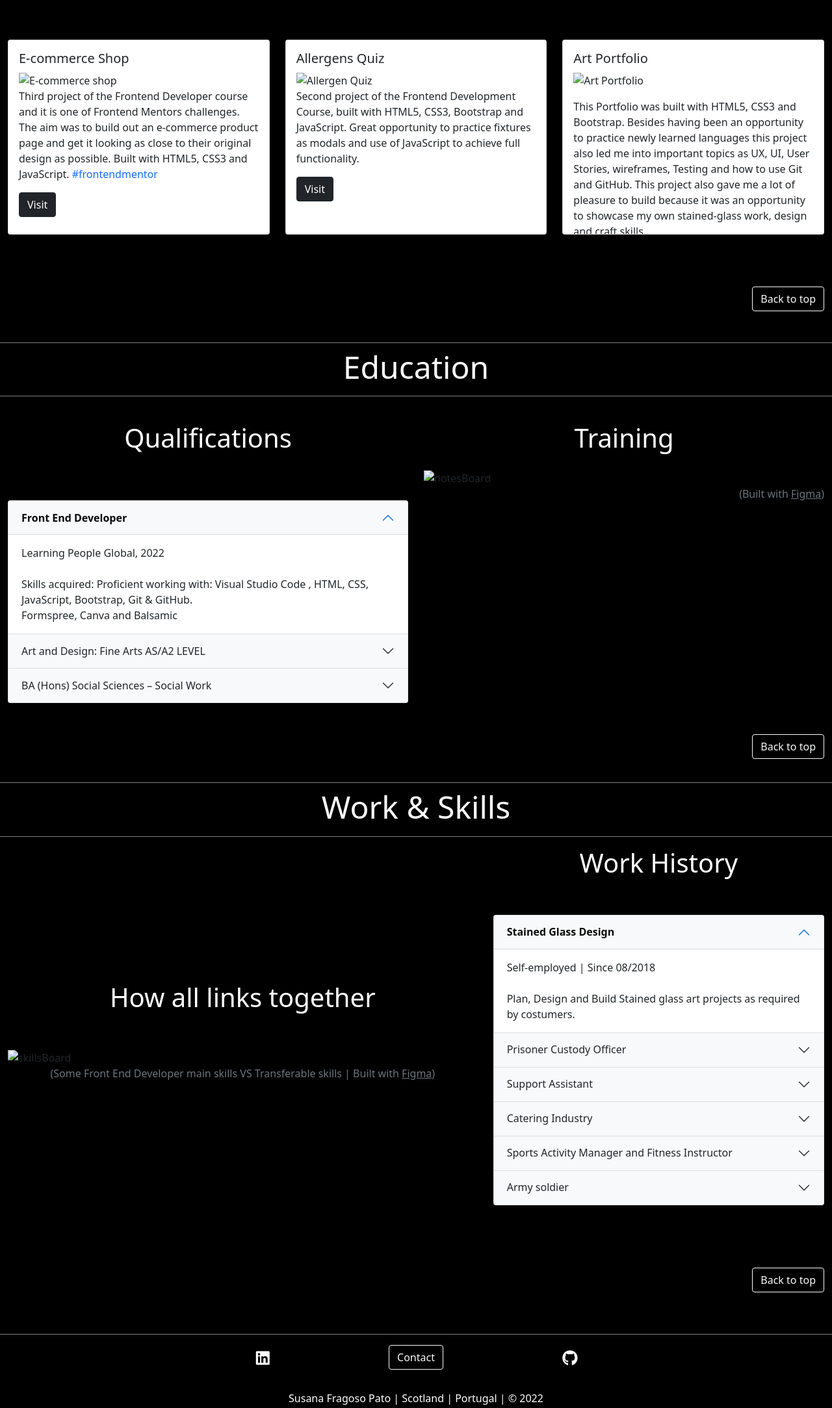
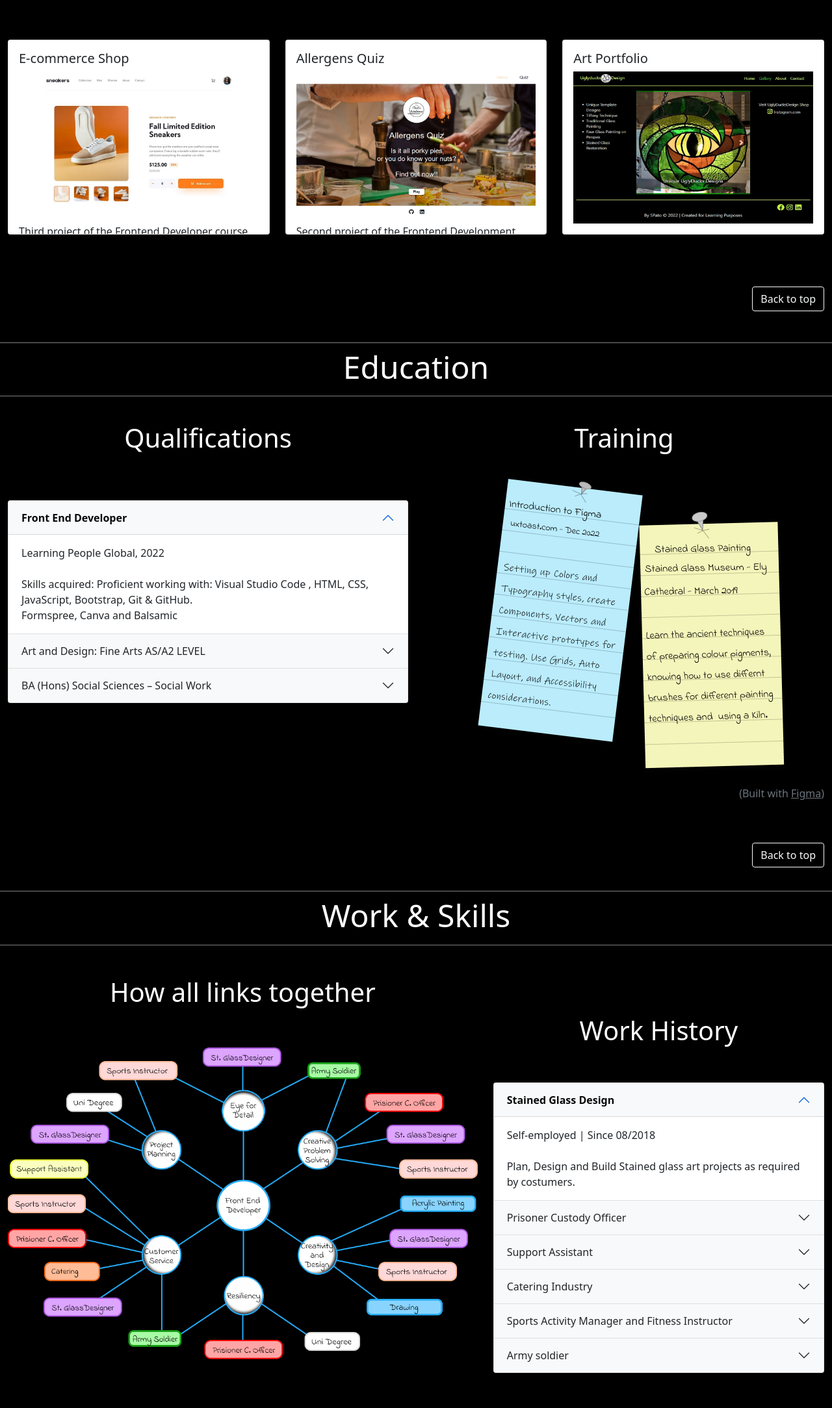
Before and after one commit to Susafp/portfolio, a plain HTML site: page index.html in a window 1280 px wide. Shown: the part 918-3085 px from the top of the page at 65% size. Drawn offline with nearby package versions, Linux system fonts and the light colour scheme; the site is published under a folder, as on GitHub Pages, so addresses that start at the root find nothing.

Commit message:
update img links

```diff
--- a/index.html
+++ b/index.html
@@ -30,7 +30,7 @@
                     <li><a href="#qualifications">Qualifications</a></li>
                     <li><a href="#training">Training</a></li>
                     <li><a href="#work">Work</a></li>
-                    <li><a href="/contact.html" target="_blank" rel="noopener">Contact</a></li>
+                    <li><a href="contact.html" target="_blank" rel="noopener">Contact</a></li>
                 </ul>
                 </nav>
             </div>
@@ -71,7 +71,7 @@
                     <div class="card">
                         <div class="card-body">
                         <h5 class="card-title">E-commerce Shop</h5>
-                        <img class="cardImage img-fluid" src="/assets/images/e-shop.jpg" alt="E-commerce shop">
+                        <img class="cardImage img-fluid" src="assets/images/e-shop.jpg" alt="E-commerce shop">
                         <p class="card-text">Third project of the Frontend Developer course and it is one of Frontend Mentors challenges. The aim was to build out an e-commerce product page and get it looking as close to their original design as possible.
                             Built with HTML5, CSS3 and JavaScript.
                             <a href="https://www.frontendmentor.io/challenges/ecommerce-product-page-UPsZ9MJp6" class="text-decoration-none" target="_blank" rel="noopener">#frontendmentor</a>
@@ -85,7 +85,7 @@
                     <div class="card">
                         <div class="card-body">
                             <h5 class="card-title">Allergens Quiz</h5>
-                            <img class="cardImage img-fluid" src="/assets/images/quiz.jpg" alt="Allergen Quiz">
+                            <img class="cardImage img-fluid" src="assets/images/quiz.jpg" alt="Allergen Quiz">
                             <p class="card-text">Second project of the Frontend Development Course, built with HTML5, CSS3, Bootstrap and JavaScript. Great opportunity to practice fixtures as modals and use of JavaScript to achieve full functionality.</p>
                             <a href="https://susafp.github.io/Allergens-Quiz-Milestone-two/" class="btn btn-dark" target="_blank" rel="noopener">Visit</a>
                         </div>
@@ -96,7 +96,7 @@
                     <div class="card">
                         <div class="card-body">
                         <h5 class="card-title">Art Portfolio</h5>
-                        <img class="cardImage img-fluid" src="/assets/images/artportfolio.jpg" alt="Art Portfolio">
+                        <img class="cardImage img-fluid" src="assets/images/artportfolio.jpg" alt="Art Portfolio">
                         <p class="card-text pt-3">This Portfolio was built with HTML5, CSS3 and Bootstrap. Besides having been an opportunity to practice newly learned languages this project also led me into important topics as UX, UI, User Stories, wireframes, Testing and how to use Git and GitHub.
                             This project also gave me a lot of pleasure to build because it was an opportunity to showcase my own stained-glass work, design and craft skills.</p>
                         <a href="https://susafp.github.io/Portfolio-Milestone-One/" class="btn btn-dark" target="_blank" rel="noopener">Visit</a>
@@ -168,7 +168,7 @@
                 <!-- TRAINING -->
                 <div class="col-md-6 mt-lg-4" id="training">
                     <h6 class="display-6 p-2 pb-3 text-center text-white">Training</h6>
-                    <img src="/assets/images/noteBoard.jpg" class="img-fluid" alt="notesBoard">
+                    <img src="assets/images/noteBoard.jpg" class="img-fluid" alt="notesBoard">
                     <p class="text-muted text-end">(Built with
                         <a href="https://www.figma.com/" class="text-muted">Figma</a>)</p>
                 </div>
@@ -188,7 +188,7 @@
                 <!-- SKILLS -->
                 <div class="col-sm-12 col-lg-7 mt-lg-4" id="skills">
                     <h6 class="display-6 pt-3 pb-5 text-center text-white">How all links together</h6>
-                    <img class="img-fluid" src="/assets/images/skillsBoard.jpg" alt="skillsBoard">
+                    <img class="img-fluid" src="assets/images/skillsBoard.jpg" alt="skillsBoard">
                     <p class="text-muted text-center">(Some Front End Developer main skills VS Transferable skills | Built with
                     <a href="https://www.figma.com/" class="text-muted">Figma</a>)</p>
                 </div>
@@ -304,9 +304,6 @@
         <div class="container-fluid">
             <div class="row">
                 <div class="col text-start pt-3">
-
-
-
                 </div>
             </div>
         </div>
```
